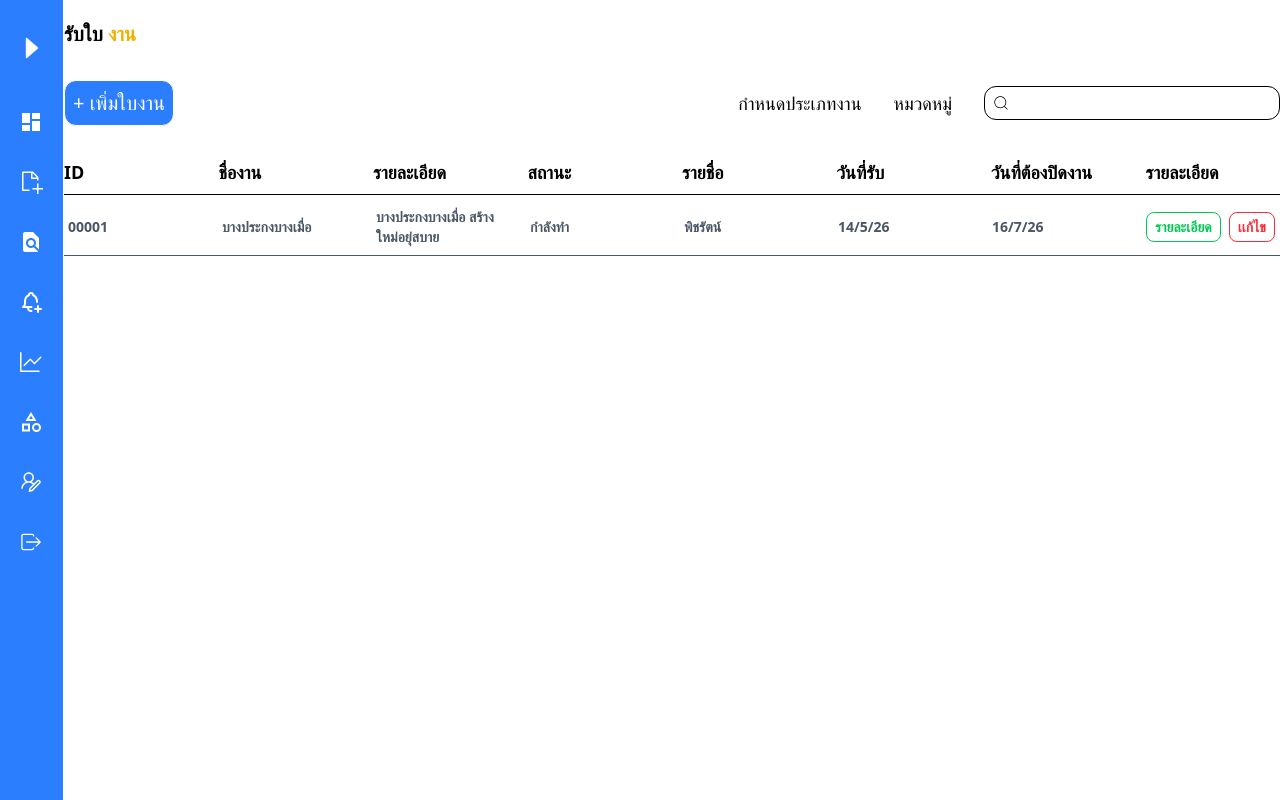
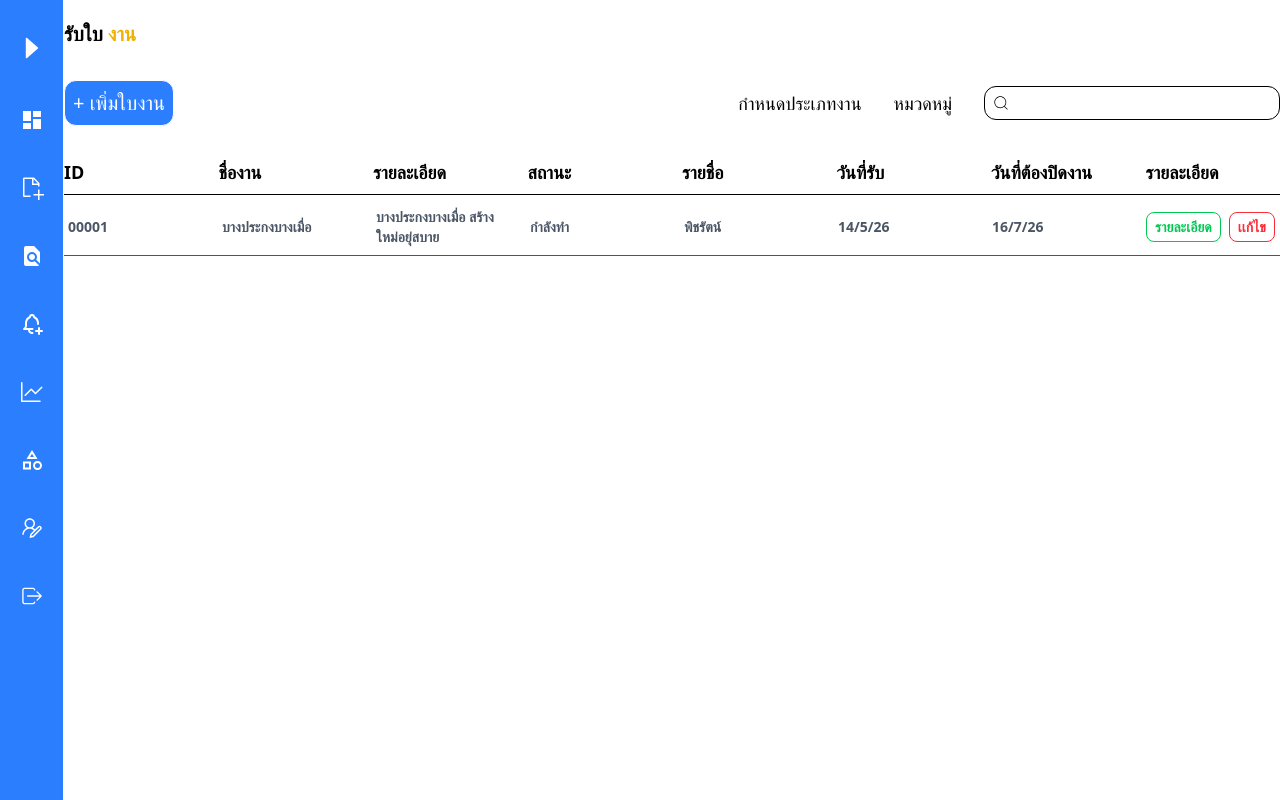
Before and after one commit to PhicharatMns/product-year-two, a React (Vite) app in the folder frontend/: page /searchpastjobs in a window 1280 px wide. Built offline with nearby package versions, Linux system fonts and the light colour scheme.

Commit message:
updete sidebar

```diff
--- a/frontend/src/component/sidebaradmin.tsx
+++ b/frontend/src/component/sidebaradmin.tsx
@@ -57,57 +57,32 @@ export default function Sidebaradmin() {
           />
         </button>
       </div>
-      {/* menuSizeBar */}
-      {/* <div className="mt-4">
-        {datasizebar.map((event, index) => {
-          const Icons = event.icons;
-          return (
-            <div
-              key={index}
-              className="flex items-center py-3 p-4 text-lg gap-5"
-            >
-
-              <div className="min-w-[30px] hover:scale-120 hover:p-1 duration-500 hover:bg-white hover:rounded-xl hover:text-blue-500 flex justify-center mt-4 ">
-                <Link to={`/${event.Link}`}>{<Icons size={24} />}</Link>
-              </div>
-
-              <span
-                className={`whitespace-nowrap mt-4 ${
-                  onClickSizebar ? "opacity-0 w-0" : "opacity-100 w-auto"
-                }`}
-              >
-                <Link to={`/${event.Link}`}>{event.text}</Link>
-              </span>
-            </div>
-          );
-        })}
-      </div> */}
 
       <div className="mt-4">
         {datasizebar.map((event, index) => {
           const Icons = event.icons;
           return (
-            <Link
-              to={`/${event.Link}`}
-              key={index}
-              className={`flex items-center gap-5 p-4 text-lg duration-300 hover:bg-yellow-500  hover:text-black`}
-            >
+            <Link to={`${event.Link}`}>
+              <div key={index} className="flex my-5 pl-5 py-3 hover:bg-yellow-500 duration-300">
                 {/* Icon */}
-              <div className="min-w-[30px] flex justify-center">
+                <div className="flex justify-center">
                   <Icons size={24} />
                 </div>
+
                 {/* Text */}
                 <span
-                className={`whitespace-nowrap ${onClickSizebar ? "opacity-0 w-0" : "opacity-100 w-auto"
+                  className={`whitespace-nowrap transition-all duration-300 ${onClickSizebar ? "opacity-0 w-0" : "opacity-100 w-auto"
                     }`}
                 >
                   {event.text}
                 </span>
+              </div>
             </Link>
           );
         })}
       </div>
 
-    </div>
+
+    </div >
   );
 }
```
Lines whose indentation alone changed are shown as unchanged.
